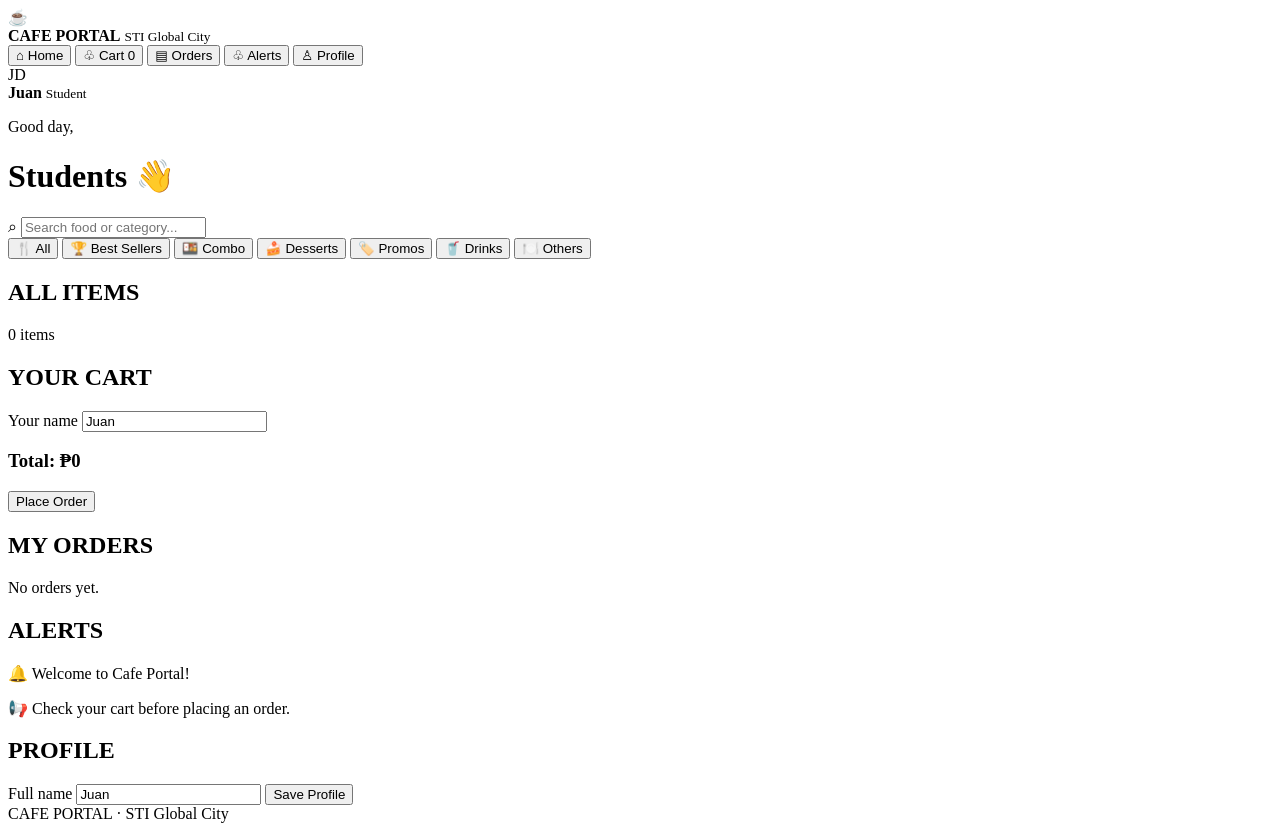
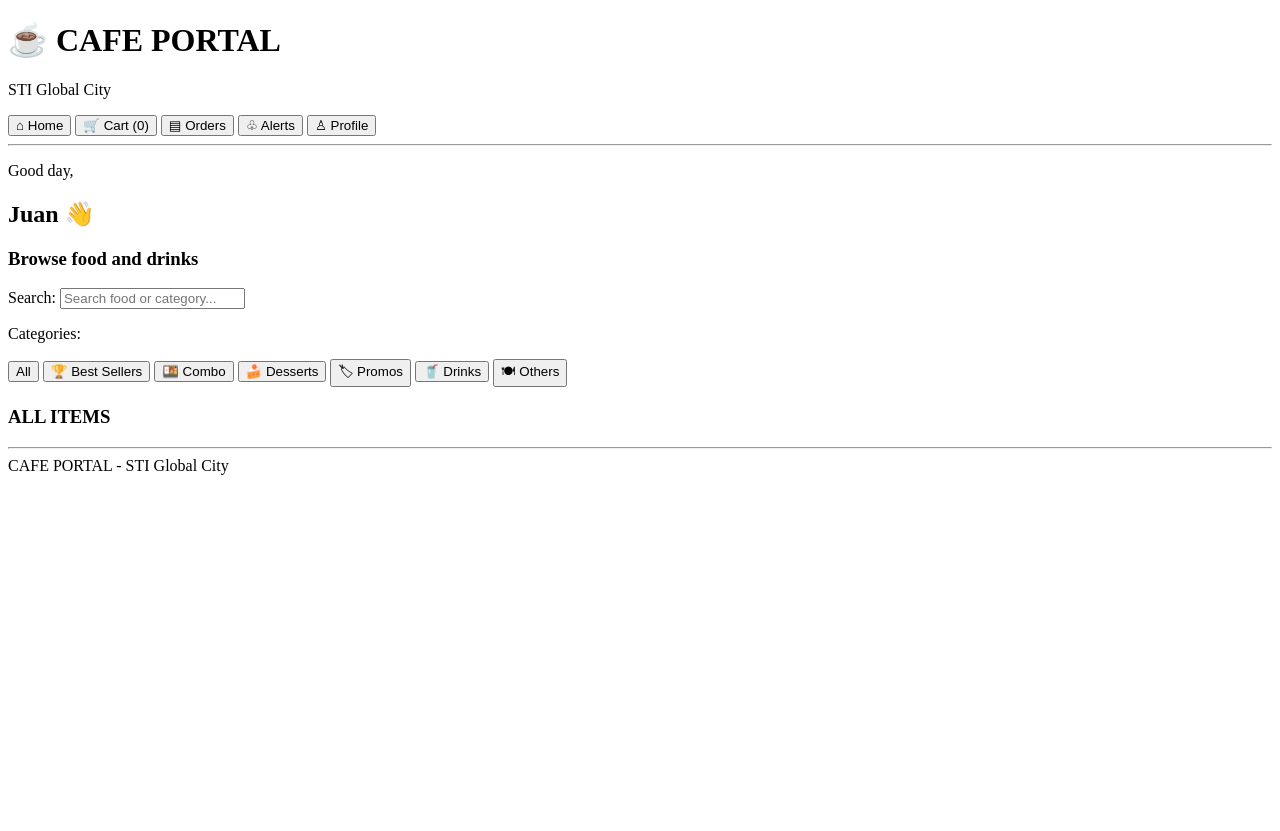
Before and after one commit to sabogako2124-cyber/EA, a plain HTML site: page index.html in a window 1280 px wide. After the commit the page ends 800 px from the top, so only its background shows below. Drawn offline with Linux system fonts and the light colour scheme.

Commit message:
I updated the index.html and I add javascript for funcationality

```diff
--- a/app.js
+++ b/app.js
@@ -0,0 +1,29 @@
+// Function to display the selected page
+function showPage(pageId) {
+
+    // Get all pages
+    const pages = document.querySelectorAll("main > section");
+
+    // Hide all pages
+    pages.forEach(function(page) {
+        page.hidden = true;
+    });
+
+    // Show the selected page
+    document.getElementById(pageId + "-page").hidden = false;
+}
+
+// Detect navigation button clicks
+const buttons = document.querySelectorAll("[data-page]");
+
+buttons.forEach(function(button) {
+
+    button.addEventListener("click", function() {
+
+        const page = button.getAttribute("data-page");
+
+        showPage(page);
+
+    });
+
+});
--- a/index.html
+++ b/index.html
@@ -1,117 +1,100 @@
-
 <!DOCTYPE html>
 <html lang="en">
 	<head>
 		<meta charset="UTF-8">
 			<meta name="viewport" content="width=device-width, initial-scale=1.0">
 				<title>Cafe Portal - STI Global City</title>
-    <link rel="stylesheet" href="style.css">
+				<script src="app.js" defer=""></script>
 			</head>
 	<body>
+		<header>
+			<h1>☕ CAFE PORTAL</h1>
+			<p>STI Global City</p>
+			<nav>
+				<button type="button" data-page="home">⌂ Home</button>
+				<button type="button" data-page="cart">
+					🛒 Cart (<span id="cart-count">0</span>)
+				</button>
+				<button type="button" data-page="orders">▤ Orders</button>
+				<button type="button" data-page="alerts">♧ Alerts</button>
+				<button type="button" data-page="profile">♙ Profile</button>
+			</nav>
+		</header>
+		<hr>
 
-    <aside class="sidebar">
-        <div class="brand">
-            <div class="logo">☕</div>
-            <div>
-                <strong>CAFE PORTAL</strong>
-                <small>STI Global City</small>
-            </div>
-        </div>
-
-        <nav>
-            <button class="nav-link active" data-page="home">⌂ Home</button>
-            <button class="nav-link" data-page="cart">♧ Cart <span id="cart-count">0</span></button>
-            <button class="nav-link" data-page="orders">▤ Orders</button>
-            <button class="nav-link" data-page="alerts">♧ Alerts</button>
-            <button class="nav-link" data-page="profile">♙ Profile</button>
-        </nav>
-
-        <div class="user">
-            <div class="avatar">JD</div>
-            <div>
-                <strong id="side-name">Juan</strong>
-                <small>Student</small>
-            </div>
-        </div>
-    </aside>
-
-    <main class="main">
-        <header class="hero" id="home-hero">
-            <div class="greeting">
+			<main>
+				<!-- Each section acts like a separate page. JavaScript shows only one at a time. -->
+				<section id="home-page">
 					<p>Good day,</p>
-                <h1 id="greeting-name">Students 👋</h1>
-          </div>
-
-            <label class="search">
-                <span>⌕</span>
-                <input type="search" id="search"
-                    placeholder="Search food or category...">
-            </label>
-
-            <div class="categories">
-                <button class="category active" data-category="All">🍴 All</button>
-                <button class="category" data-category="Best Sellers">🏆 Best Sellers</button>
-                <button class="category" data-category="Combo">🍱 Combo</button>
-                <button class="category" data-category="Desserts">🍰 Desserts</button>
-                <button class="category" data-category="Promos">🏷️ Promos</button>
-                <button class="category" data-category="Drinks">🥤 Drinks</button>
-                <button class="category" data-category="Others">🍽️ Others</button>
-            </div>
-        </header>
-
-        <section id="home-page" class="page">
-            <div class="section-head">
-                <h2>ALL ITEMS</h2>
-                <span id="item-total">0 items</span>
-            </div>
-            <div id="product-grid" class="product-grid"></div>
+					<h2>
+						<span id="greeting-name">Juan</span> 👋
+					</h2>
+					<h3>Browse food and drinks</h3>
+					<label for="search">Search:</label>
+					<input type="search" id="search" placeholder="Search food or category...">
+						<p>Categories:</p>
+						<button type="button" data-category="All">All</button>
+						<button type="button" data-category="Best Sellers">🏆 Best Sellers</button>
+						<button type="button" data-category="Combo">🍱 Combo</button>
+						<button type="button" data-category="Desserts">🍰 Desserts</button>
+						<button type="button" data-category="Promos">🏷 Promos</button>
+						<button type="button" data-category="Drinks">🥤 Drinks</button>
+						<button type="button" data-category="Others">🍽 Others</button>
+						<h3 id="category-title">ALL ITEMS</h3>
+						<p id="item-count"></p>
+						<div id="product-list"></div>
 					</section>
 
-        <section id="cart-page" class="page hidden">
+				<section id="cart-page" hidden="">
 					<h2>YOUR CART</h2>
-            <div class="panel">
-                <div id="cart-items"></div>
-                <label class="customer-label">
-                    Your name
-                    <input id="customer-name" value="Juan">
-                </label>
-                <h3>Total: <span id="cart-total">₱0</span></h3>
-                <button id="checkout-btn" class="primary">
-                    Place Order
-                </button>
-            </div>
+					<div id="cart-list"></div>
+					<h3>
+						Total: ₱<span id="cart-total">0.00</span>
+					</h3>
+					<form id="checkout-form">
+						<label for="customer-name">Your name:</label>
+						<input id="customer-name" name="customerName" required="">
+							<br>
+								<br>
+									<label for="order-notes">Order notes (optional):</label>
+									<input id="order-notes" name="notes" placeholder="e.g., No ice">
+										<br>
+											<br>
+												<button type="submit">Place Order</button>
+											</form>
 				</section>
 
-        <section id="orders-page" class="page hidden">
+				<section id="orders-page" hidden="">
 					<h2>MY ORDERS</h2>
-            <div id="orders-list" class="panel">No orders yet.</div>
+					<div id="order-list">No orders yet.</div>
 				</section>
 
-        <section id="alerts-page" class="page hidden">
+				<section id="alerts-page" hidden="">
 					<h2>ALERTS</h2>
-            <div class="panel">
-                <p>🔔 Welcome to Cafe Portal!</p>
-                <p>📢 Check your cart before placing an order.</p>
-            </div>
+					<ul id="alert-list">
+						<li>🔔 Welcome to Cafe Portal!</li>
+						<li>📢 Check your cart before placing an order.</li>
+					</ul>
 				</section>
 
-        <section id="profile-page" class="page hidden">
+				<section id="profile-page" hidden="">
 					<h2>PROFILE</h2>
-            <div class="panel">
-                <label class="customer-label">
-                    Full name
-                    <input id="profile-name" value="Juan">
-                </label>
-                <button id="save-profile" class="primary">
-                    Save Profile
-                </button>
-            </div>
+					<form id="profile-form">
+						<label for="profile-name">Full name:</label>
+						<input id="profile-name" name="fullName" value="Juan" required="">
+							<br>
+								<br>
+									<label for="profile-email">Email:</label>
+									<input type="email" id="profile-email" name="email" placeholder="name@school.edu.ph">
+										<br>
+											<br>
+												<button type="submit">Save Profile</button>
+											</form>
+					<p id="profile-message"></p>
 				</section>
-
-        <footer>CAFE PORTAL · STI Global City</footer>
 			</main>
 
-    <div id="toast" class="toast"></div>
-    <script src="app.js"></script>
+			<hr>
+				<footer>CAFE PORTAL - STI Global City</footer>
 			</body>
 </html>
```
Also changed, not shown: 1 other file. Lines whose indentation alone changed are shown as unchanged.
